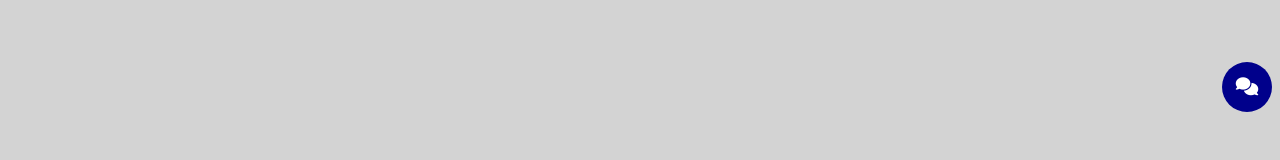
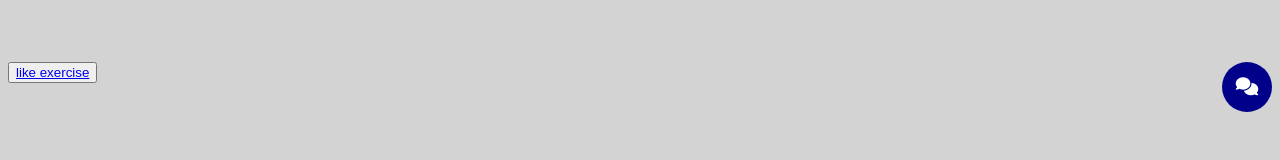
Before and after one commit to Fatma-jamal/whatsupChat, a plain HTML site: page index.html in a window 1280 px wide. Drawn offline with Linux system fonts and the light colour scheme.

Commit message:
add like

```diff
--- a/index.html
+++ b/index.html
@@ -201,6 +201,10 @@
             <i class="fa fa-comments"></i>
         </button>
 
+        <button>
+            <a href="like.html">like exercise   </a>
+        </button>
+
         <script>
               $('#sendButton').hide();
             $('.card').hide();
```
